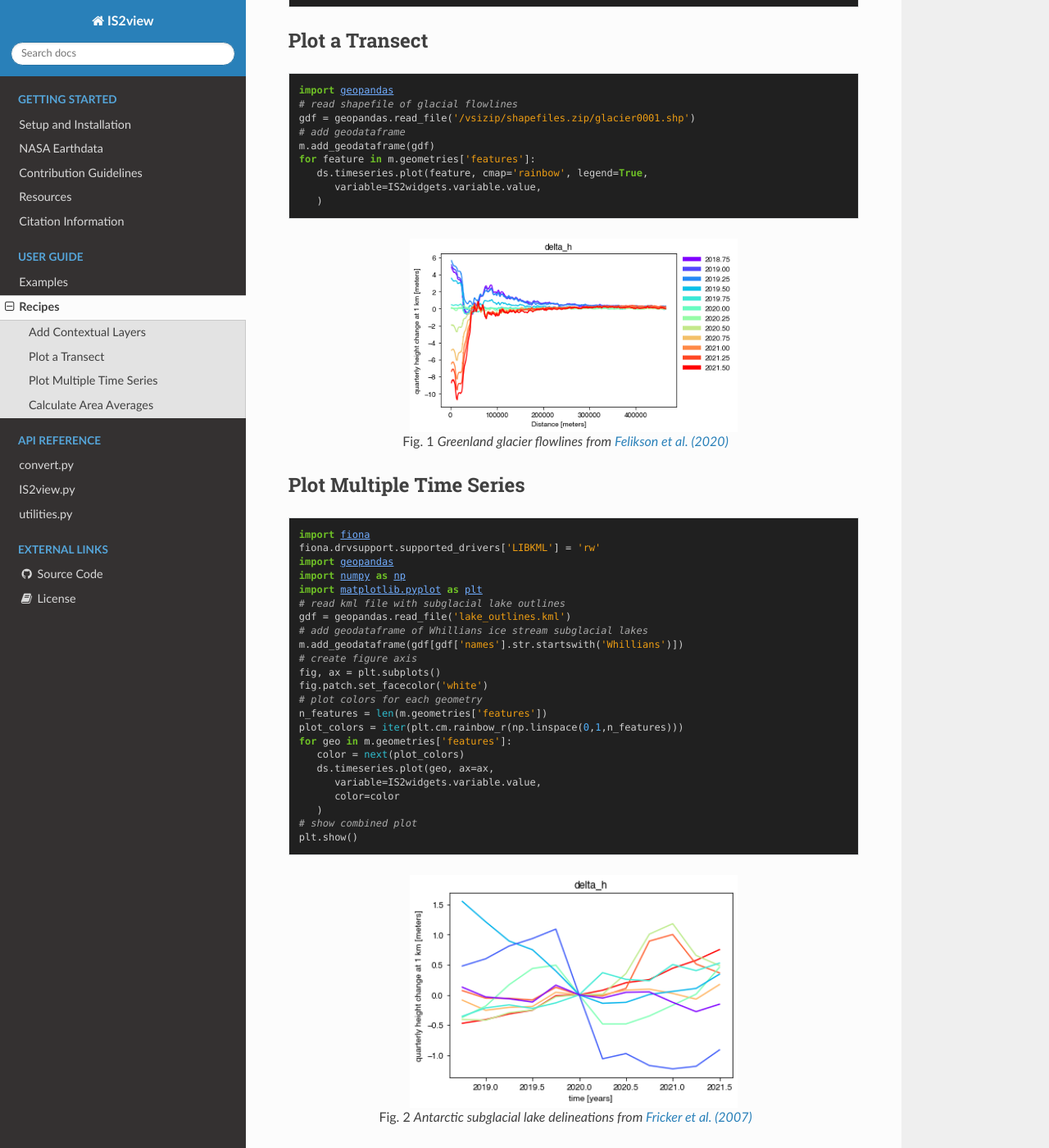
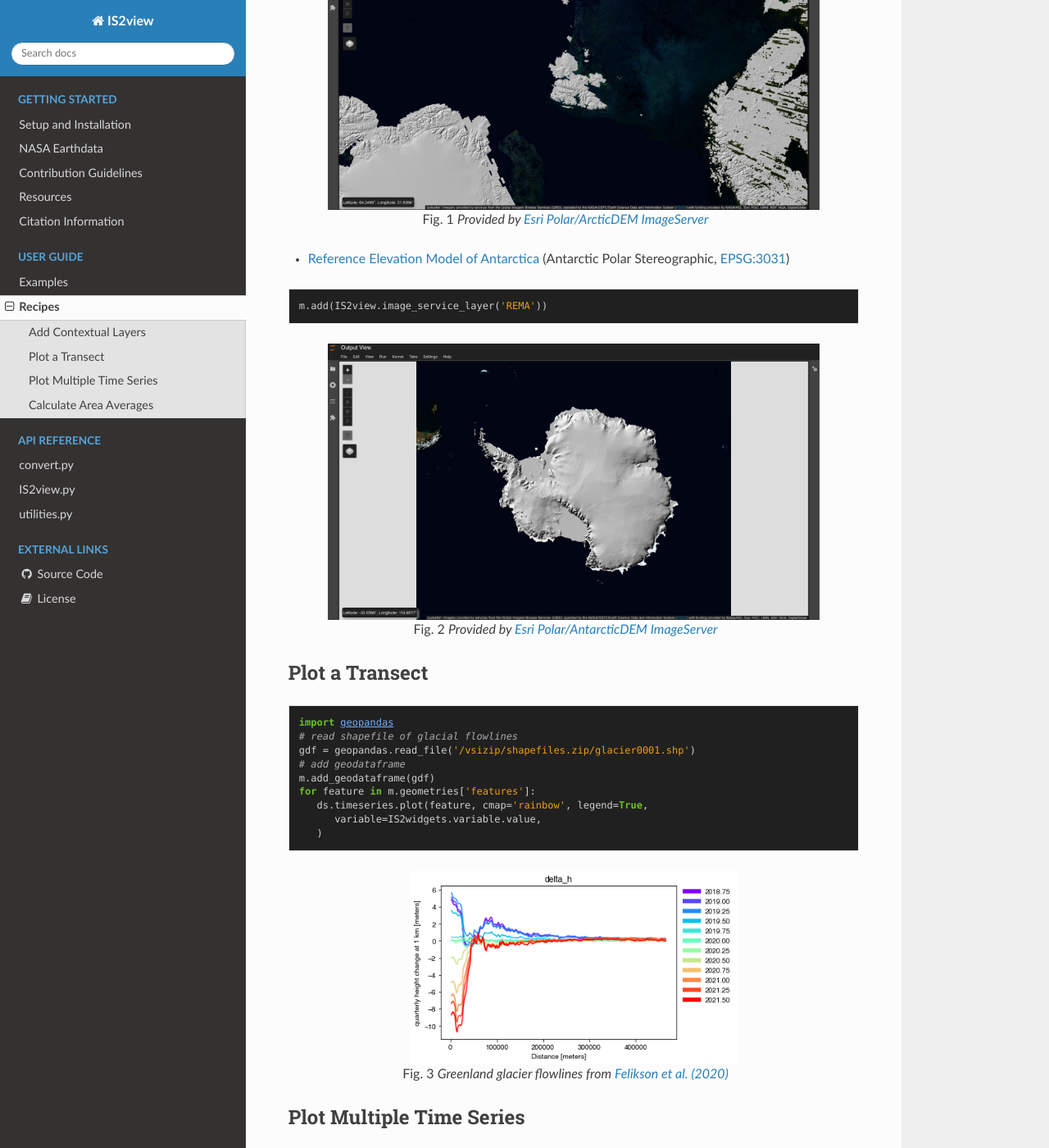
Before and after one commit to tsutterley/IS2view, a Sphinx documentation site: the page built from doc/source/user_guide/Recipes.rst, in a window 1280 px wide and 1400 px high, scrolled down 412 px. Shown: the whole window at 82% size. Built offline with Sphinx 7.4.7 and the Read the Docs theme 2.0.0, drawn with Linux system fonts in a browser that asks for light colours.

Commit message:
docs: add images for ArcticDEM/REMA

```diff
--- a/doc/source/user_guide/Recipes.rst
+++ b/doc/source/user_guide/Recipes.rst
@@ -13,11 +13,24 @@ Add Contextual Layers
 
    m.add(IS2view.image_service_layer('ArcticDEM'))
 
+.. figure:: ../_assets/arcticdem.png
+   :width: 600
+   :align: center
+
+   Provided by `Esri Polar/ArcticDEM ImageServer <https://elevation2.arcgis.com/arcgis/rest/services/Polar/ArcticDEM/ImageServer>`_
+
+
 - `Reference Elevation Model of Antarctica <https://www.pgc.umn.edu/data/rema>`_ (Antarctic Polar Stereographic, `EPSG:3031 <https://epsg.io/3031>`_)
 
 .. code-block:: python
 
    m.add(IS2view.image_service_layer('REMA'))
+
+.. figure:: ../_assets/rema.png
+   :width: 600
+   :align: center
+
+   Provided by `Esri Polar/AntarcticDEM ImageServer <https://elevation2.arcgis.com/arcgis/rest/services/Polar/AntarcticDEM/ImageServer>`_
 
 Plot a Transect
 ###############
```
Also changed, not shown: doc/source/_assets/arcticdem.png (added), doc/source/_assets/rema.png (added).
